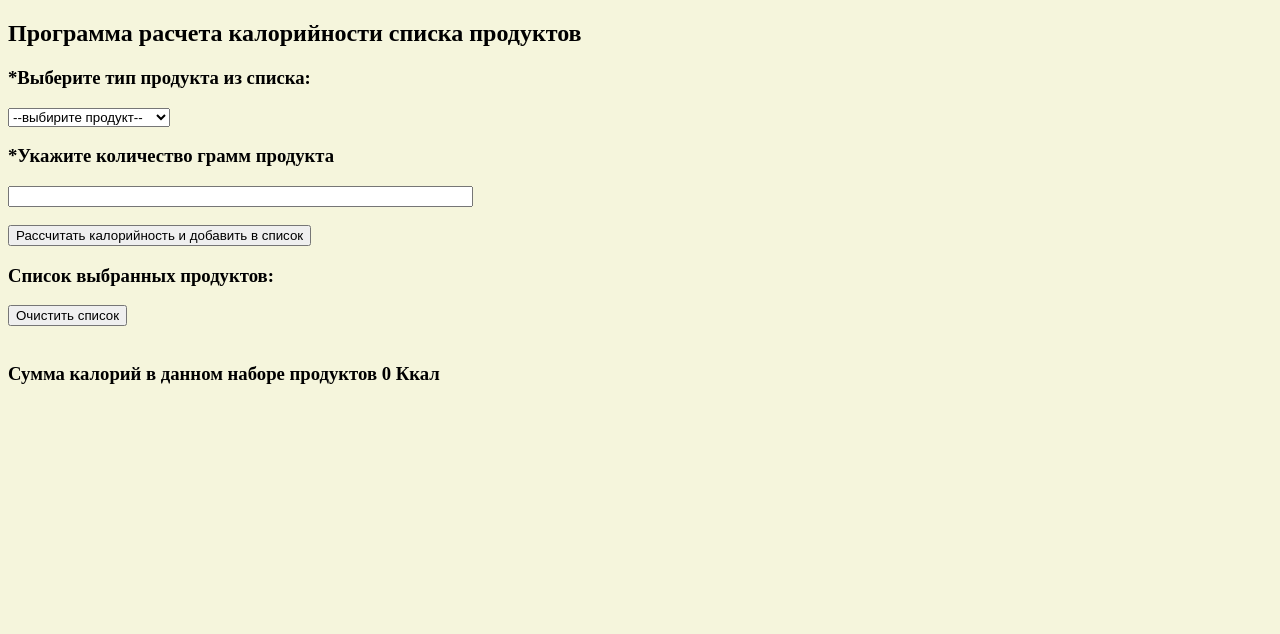
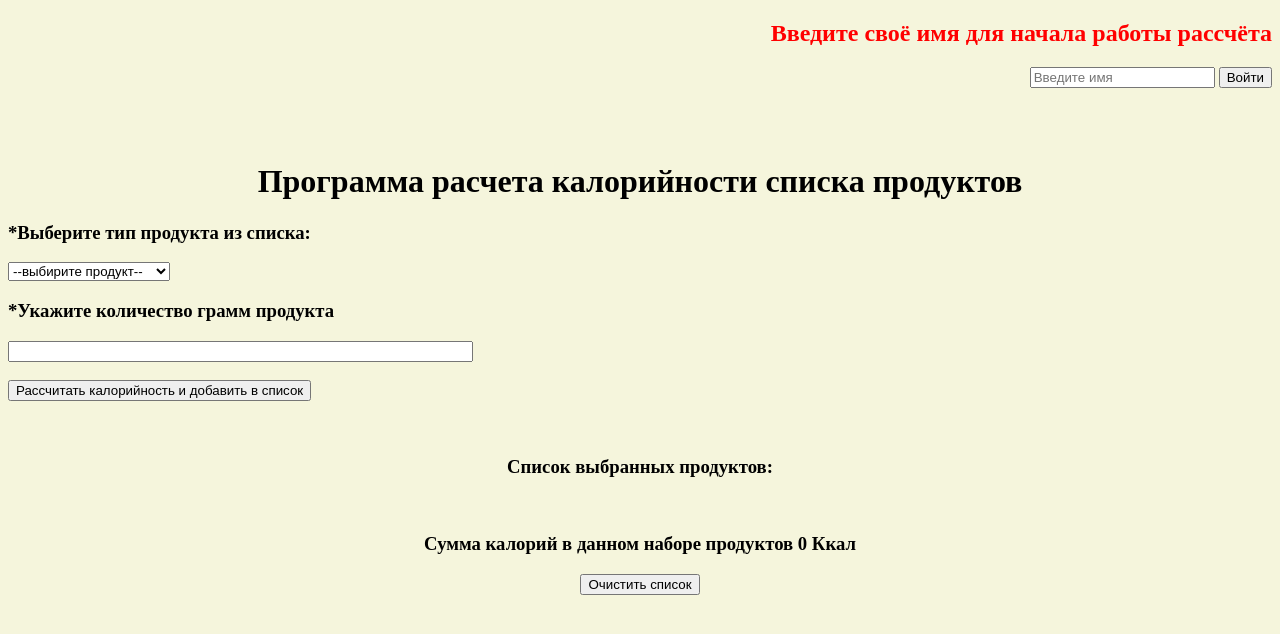
Before and after one commit to ItGroupAlex/KKAL, a Flask app: page / in a window 1280 px wide. Shown: the top 634 px of the page. Run offline with Flask 3, Linux system fonts and the light colour scheme.

Commit message:
Update main.html
added sessions

```diff
--- a/templates/main.html
+++ b/templates/main.html
@@ -1,13 +1,33 @@
 <!DOCTYPE html>
-<html lang="en">
+<html lang="en" xmlns="http://www.w3.org/1999/html">
 <head>
     <meta charset="UTF-8">
     <title>Main page</title>
 </head>
 <body bgcolor="#F5F5DC">
-<h2>Программа расчета калорийности списка продуктов</font></h2>
-<h3>*Выберите тип продукта из списка:</h3>
 
+{% if session.get('username') %}
+    <h1>Приветствуем, {{ session['username'] }}!</h1>
+    <a href="/logout">
+        <button type="submit">Выйти</button>
+    </a>
+{% else %}
+    <p1 style="text-align: right;">
+    <h2 style="color: red;">Введите своё имя для начала работы рассчёта</h2>
+    <form action="/login" method="post">
+        <input type="text" name="user_input" placeholder="Введите имя">
+        <button type="submit">Войти</button>
+    </form>
+{% endif %}
+</p1>
+<br><br><br>
+
+<p1 style="text-align: center;">
+<h1 >Программа расчета калорийности списка продуктов</font></h1>
+    </p1>
+<p1 style="text-align: left;">
+    <h3>*Выберите тип продукта из списка:</h3>
+    </p1>
 
 <form method="post" action="/add_message">
     <select name="text" method="GET" action="/"}>
@@ -19,22 +39,20 @@
     <input type="text" name="massa" placeholder="{{mes_massa}}" size="55"><br><br>
     <button type="submit">Рассчитать калорийность и добавить в список</button>
 </form>
+</p1>
+<br><br>
 
-
-
-
+<p1 style="text-align: center;">
 <h3>Список выбранных продуктов:</h3>
-<form method="POST" action="/del_messages">
-    <button type="submit">Очистить список</button>
-</form><br>
+<br>
 {% for message in messages %}
 <div>{{ message.text }}&nbsp;{{ message.massa }} грамм: <b>{{ message.kkal }} ККал.</b></div>
 {% endfor %}
 <h3>Сумма калорий в данном наборе продуктов {{summa}} Ккал</h3>
-
-
-
-
+<form method="POST" action="/del_messages">
+    <button type="submit">Очистить список</button>
+</form>
+</p1>
 
 </body>
 </html>
```
